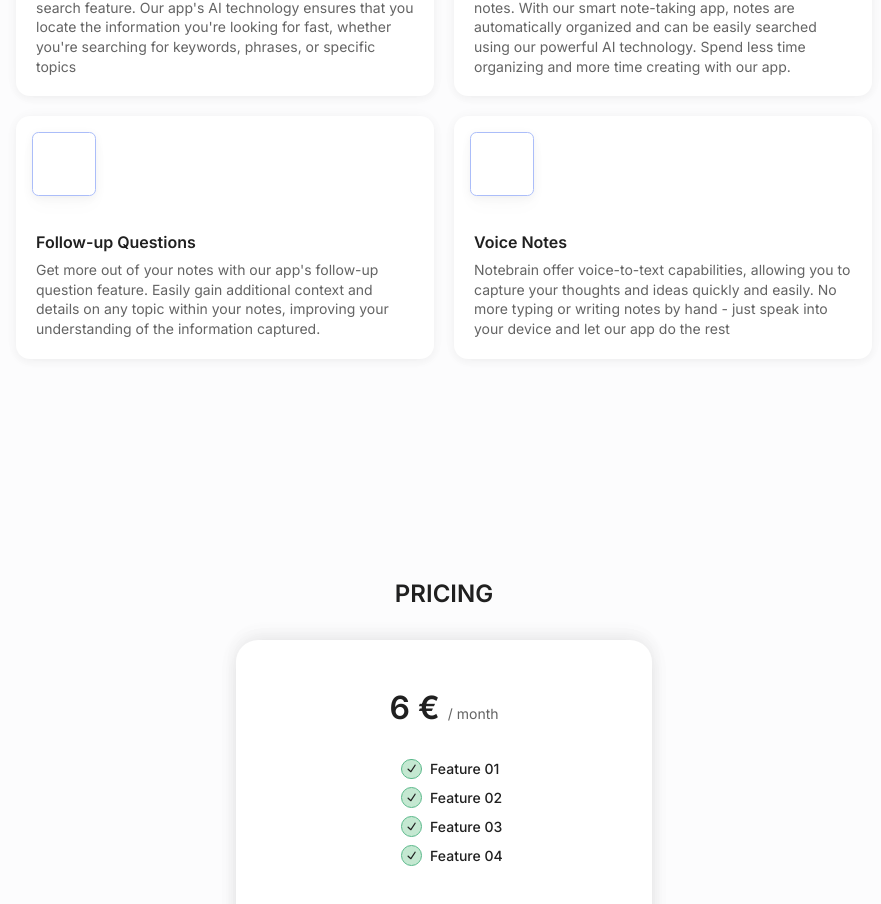
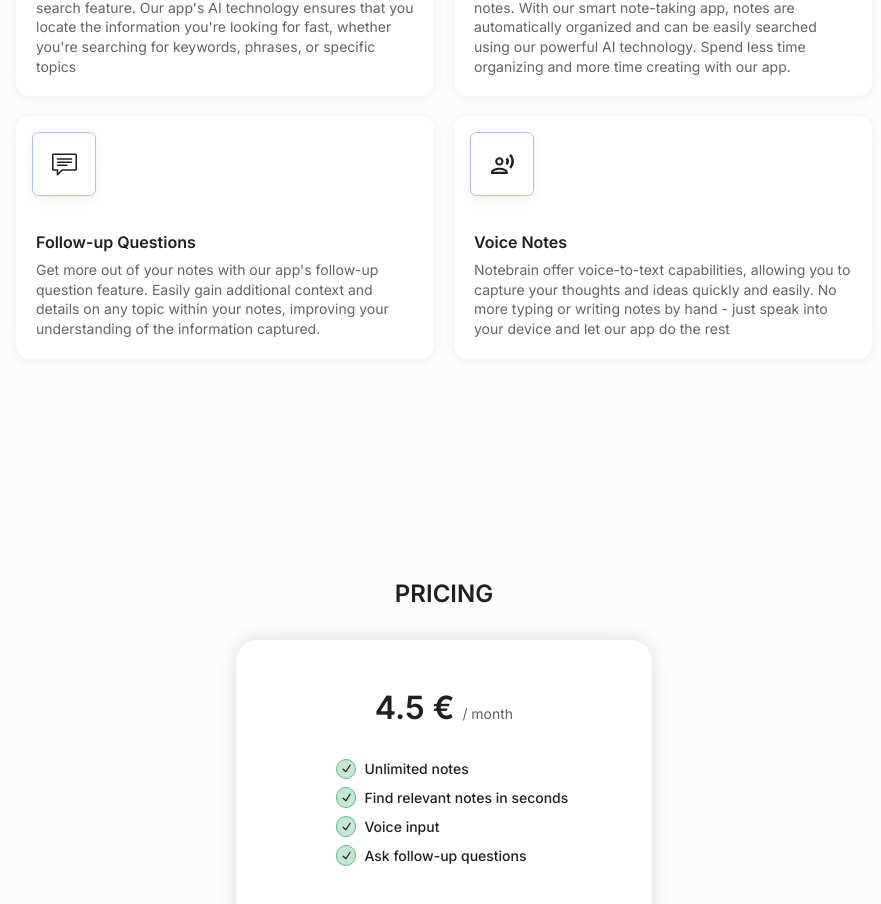
Before and after one commit to willi-nuechterlein/notebrain-ai, a Next.js app: page / in a window 1280 px wide. Shown: the part 1313-2217 px from the top of the page, without its empty margins (196-1077 px from the left). Built offline with nearby package versions, Linux system fonts and the light colour scheme; no server answers.

Commit message:
landing improvements

```diff
--- a/components/molecules/FeaturesTile/index.tsx
+++ b/components/molecules/FeaturesTile/index.tsx
@@ -1,3 +1,4 @@
+import { ReactNode } from 'react'
 import { Box } from 'components/atoms/Box'
 import { Paragraph } from 'components/atoms/Paragraph'
 import { TileContainer } from 'components/atoms/TileContainer'
@@ -7,8 +8,9 @@ import { Title } from 'components/atoms/Title'
 interface FeaturesTileProps {
   title: string
   text: string
+  icon?: ReactNode
 }
-const FeaturesTile = ({ title, text }: FeaturesTileProps) => {
+const FeaturesTile = ({ title, text, icon }: FeaturesTileProps) => {
   return (
     <TileContainer>
       <Box
@@ -24,9 +26,14 @@ const FeaturesTile = ({ title, text }: FeaturesTileProps) => {
             border: '1px solid $primary7',
             borderRadius: '$smallRadius',
             margin: '1rem',
-            boxShadow: '$sectionShadowBottom'
+            boxShadow: '$sectionShadowBottom',
+            display: 'flex',
+            alignItems: 'center',
+            justifyContent: 'center'
           }}
-        />
+        >
+          {icon}
+        </Box>
       </Box>
 
       <TileTextContainer>
--- a/components/molecules/Pricing/index.tsx
+++ b/components/molecules/Pricing/index.tsx
@@ -87,7 +87,7 @@ const Pricing = () => (
           marginTop: '$10'
         }}
       >
-        6 €
+        4.5 €
         <Paragraph
           as="span"
           css={{
@@ -112,17 +112,17 @@ const Pricing = () => (
       >
         <li>
           <Check />
-          Feature 01
+          Unlimited notes
         </li>
         <li>
-          <Check /> Feature 02
+          <Check /> Find relevant notes in seconds
         </li>
         <li>
-          <Check /> Feature 03
+          <Check /> Voice input
         </li>
         <li>
           <Check />
-          Feature 04
+          Ask follow-up questions
         </li>
         {/* <li>
           <Cross /> Occasion, Audience, and Tone are locked after purchase
--- a/components/organismns/FeaturesSection/index.tsx
+++ b/components/organismns/FeaturesSection/index.tsx
@@ -1,5 +1,11 @@
 import { Box } from 'components/atoms/Box'
 import SectionTitle from 'components/atoms/SectionTitle'
+import {
+  MdOutlineContentPasteSearch,
+  MdOutlineRecordVoiceOver
+} from 'react-icons/md'
+import { TbRobot } from 'react-icons/tb'
+import { SlSpeech } from 'react-icons/sl'
 
 import { FEATURES_SECTION } from 'lib/consts/sections'
 import FeaturesTile from 'components/molecules/FeaturesTile'
@@ -49,18 +55,22 @@ const FeaturesSection = () => (
         feature. Our app's AI technology ensures that you locate the
         information you're looking for fast, whether you're
         searching for keywords, phrases, or specific topics"
+        icon={<MdOutlineContentPasteSearch size={25} />}
       />
       <FeaturesTile
         title="Automatic Organization"
         text="No more time wasted organizing and categorizing your notes. With our smart note-taking app, notes are automatically organized and can be easily searched using our powerful AI technology. Spend less time organizing and more time creating with our app."
+        icon={<TbRobot size={25} />}
       />
       <FeaturesTile
         title="Follow-up Questions"
         text="Get more out of your notes with our app's follow-up question feature. Easily gain additional context and details on any topic within your notes, improving your understanding of the information captured."
+        icon={<SlSpeech size={25} />}
       />
       <FeaturesTile
         title="Voice Notes"
         text="Notebrain offer voice-to-text capabilities, allowing you to capture your thoughts and ideas quickly and easily. No more typing or writing notes by hand - just speak into your device and let our app do the rest"
+        icon={<MdOutlineRecordVoiceOver size={25} />}
       />
     </Box>
   </Box>
--- a/package.json
+++ b/package.json
@@ -54,6 +54,7 @@
     "react": "18.2.0",
     "react-dom": "18.2.0",
     "react-hot-toast": "^2.4.0",
+    "react-icons": "^4.8.0",
     "swr": "^2.1.0",
     "typescript": "4.9.3",
     "yup": "^0.32.11"
```
Also changed, not shown: 2 other files (tests, documents, lock files or other folders).
